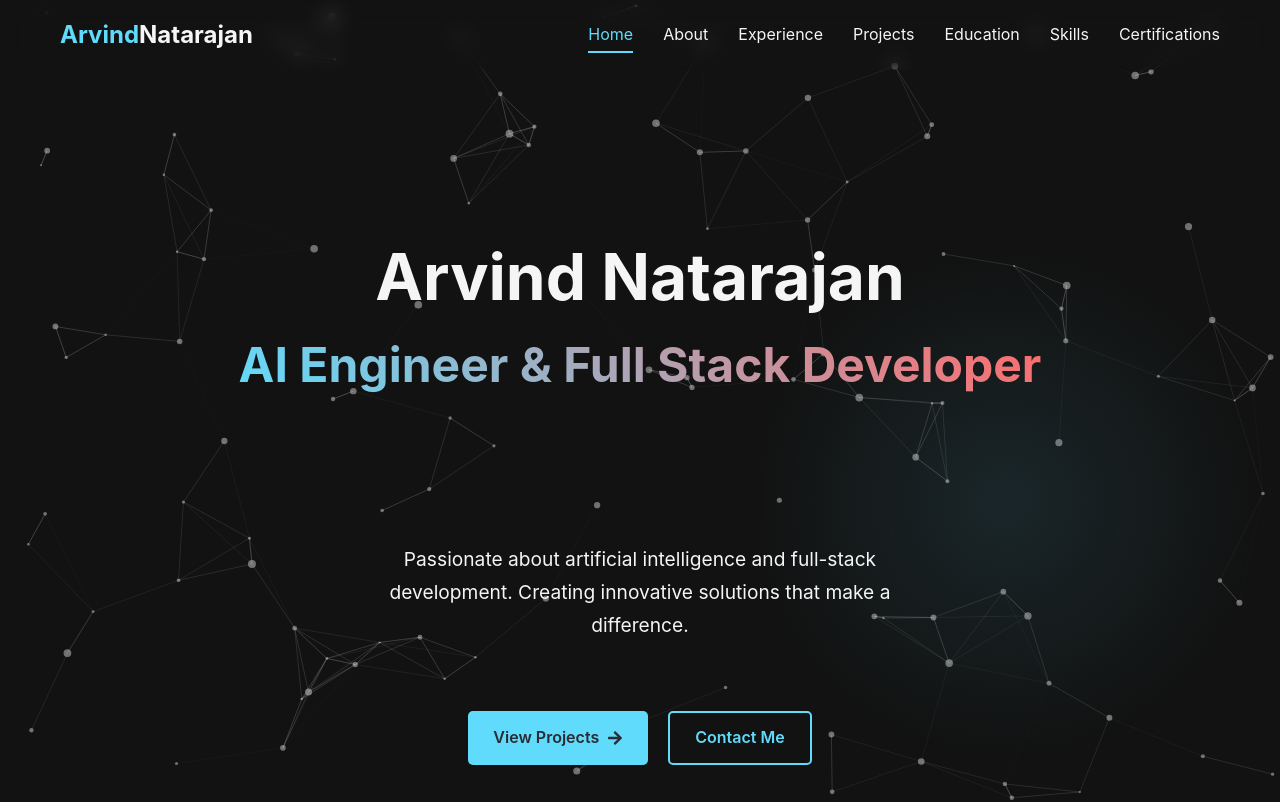
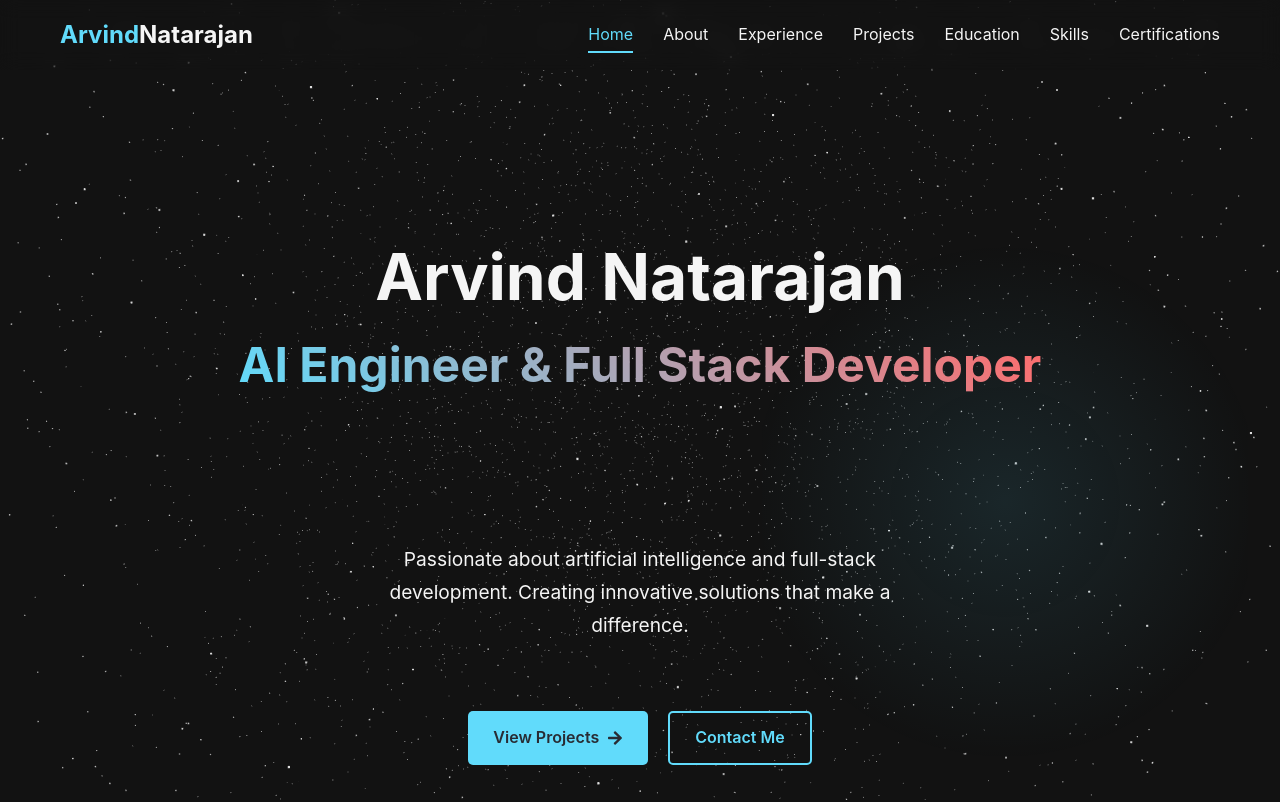
Before and after one commit to DiegoTheExplorar/DiegoTheExplorar.github.io, a React (Vite) app: page / in a window 1280 px wide. Shown: the top 802 px of the page. Built offline with nearby package versions, Linux system fonts and the light colour scheme.

Commit message:
edited particles

```diff
--- a/src/components/HomeParticles.jsx
+++ /dev/null
@@ -1,88 +0,0 @@
-import React, { useCallback, useEffect, useState } from 'react';
-import Particles from 'react-tsparticles';
-import { loadSlim } from 'tsparticles-slim';
-
-const HomeParticles = () => {
-  const initialSpeed = 1.5;
-  const fastSpeed = 6;
-  const [speed, setSpeed] = useState(initialSpeed);
-
-  const particlesInit = useCallback(async (engine) => {
-    await loadSlim(engine);
-  }, []);
-
-  useEffect(() => {
-    const handleMouseDown = () => setSpeed(fastSpeed);
-    const handleMouseUp = () => setSpeed(initialSpeed);
-
-    document.addEventListener('mousedown', handleMouseDown);
-    document.addEventListener('mouseup', handleMouseUp);
-
-    return () => {
-      document.removeEventListener('mousedown', handleMouseDown);
-      document.removeEventListener('mouseup', handleMouseUp);
-    };
-  }, [initialSpeed, fastSpeed]);
-
-  const particleOptions = {
-    fpsLimit: 120,
-    interactivity: {
-      events: {
-        onHover: {
-          enable: true,
-          mode: 'repulse'
-        }
-      },
-      modes: {
-        repulse: {
-          distance: 60,
-          duration: 0.4
-        }
-      }
-    },
-    particles: {
-      color: { value: '#ffffff' },
-      links: {
-        color: '#ffffff',
-        distance: 120,
-        enable: true,
-        opacity: 0.15,
-        width: 1
-      },
-      shape: { type: 'circle' },
-      opacity: { value: 0.4 },
-      size: { value: { min: 1, max: 4 } },
-      move: {
-        direction: 'none',
-        enable: true,
-        outModes: { default: 'bounce' },
-        random: true,
-        speed: speed,
-        straight: false
-      },
-      number: {
-        density: { enable: true, area: 800 },
-        value: 100
-      }
-    },
-    detectRetina: true
-  };
-
-  return (
-    <Particles
-      id="tsparticles-background"
-      init={particlesInit}
-      options={particleOptions}
-      style={{
-        position: 'absolute',
-        top: 0,
-        left: 0,
-        width: '100%',
-        height: '100%',
-        zIndex: -1
-      }}
-    />
-  );
-};
-
-export default HomeParticles;
--- /dev/null
+++ b/src/components/ThreeParticles.jsx
@@ -0,0 +1,87 @@
+// src/components/ThreeParticles.jsx
+import React, { useRef, useMemo, useState, useEffect } from 'react';
+import { Canvas, useFrame, useThree } from '@react-three/fiber';
+import { Points, PointMaterial } from '@react-three/drei';
+import * as THREE from 'three';
+
+const AiParticleBackground = ({ count = 5000 }) => {
+  const pointsRef = useRef();
+  const { viewport, mouse } = useThree();
+  const [isMouseDown, setIsMouseDown] = useState(false);
+
+  const particles = useMemo(() => {
+    const temp = [];
+    const radius = 5;
+    for (let i = 0; i < count; i++) {
+      const r = radius * Math.cbrt(Math.random());
+      const theta = Math.random() * 2 * Math.PI;
+      const phi = Math.acos(2 * Math.random() - 1);
+      const x = r * Math.sin(phi) * Math.cos(theta);
+      const y = r * Math.sin(phi) * Math.sin(theta);
+      const z = r * Math.cos(phi);
+      temp.push(x, y, z);
+    }
+    return new Float32Array(temp);
+  }, [count]);
+
+  useEffect(() => {
+    const handleMouseDown = () => setIsMouseDown(true);
+    const handleMouseUp = () => setIsMouseDown(false);
+    window.addEventListener('mousedown', handleMouseDown);
+    window.addEventListener('mouseup', handleMouseUp);
+    return () => {
+      window.removeEventListener('mousedown', handleMouseDown);
+      window.removeEventListener('mouseup', handleMouseUp);
+    };
+  }, []);
+
+  useFrame((state, delta) => {
+    if (pointsRef.current) {
+      const baseSpeed = 0.05;
+      const rotationSpeedMultiplier = isMouseDown ? 5 : 1;
+
+      const targetRotationY = (mouse.x * viewport.width / 2) * 0.1;
+      const targetRotationX = (mouse.y * viewport.height / 2) * 0.1;
+
+      pointsRef.current.rotation.y = THREE.MathUtils.lerp(pointsRef.current.rotation.y, targetRotationY, 0.05);
+      pointsRef.current.rotation.x = THREE.MathUtils.lerp(pointsRef.current.rotation.x, targetRotationX, 0.05);
+
+      pointsRef.current.rotation.z += delta * baseSpeed * rotationSpeedMultiplier;
+    }
+  });
+
+  return (
+    <Points ref={pointsRef} positions={particles} stride={3} frustumCulled={false}>
+      <PointMaterial
+        transparent
+        color="var(--accent-color)"
+        size={0.015}
+        sizeAttenuation
+        depthWrite={false}
+      />
+    </Points>
+  );
+};
+
+const ThreeParticles = () => {
+  return (
+    <div style={{
+        position: 'fixed',
+        top: 0,
+        left: 0,
+        width: '100vw',
+        height: '100vh',
+        zIndex: -1,
+        pointerEvents: 'none' // ensures it doesn’t interfere with interactions
+      }}>
+        <Canvas camera={{ position: [0, 0, 7], fov: 60 }}>
+          <ambientLight intensity={0.2} />
+          <pointLight position={[10, 10, 10]} intensity={0.5} color="#ffffff" />
+          <AiParticleBackground count={5000} />
+        </Canvas>
+      </div>
+
+  );
+};
+
+export default ThreeParticles;
--- a/src/pages/Home.jsx
+++ b/src/pages/Home.jsx
@@ -4,7 +4,8 @@ import styled from 'styled-components';
 import { Link } from 'react-router-dom';
 import { FaArrowRight } from 'react-icons/fa';
 import Typewriter from '../components/TypewriterText';
-import HomeParticles from '../components/HomeParticles';
+import ThreeParticles from '../components/ThreeParticles';
+
 
 const HomeContainer = styled.section`
   min-height: 100vh;
@@ -186,7 +187,8 @@ const BackgroundDecoration = styled.div`
 const Home = () => {
   return (
     <HomeContainer>
-      <HomeParticles />
+      <ThreeParticles />
+
 
       <HomeContent>
         <Name
```
Also changed, not shown: package.json (+3 -5 lines), 1 other file (tests, documents, lock files or other folders).
